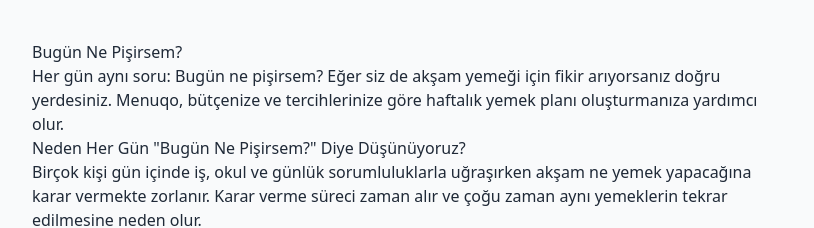
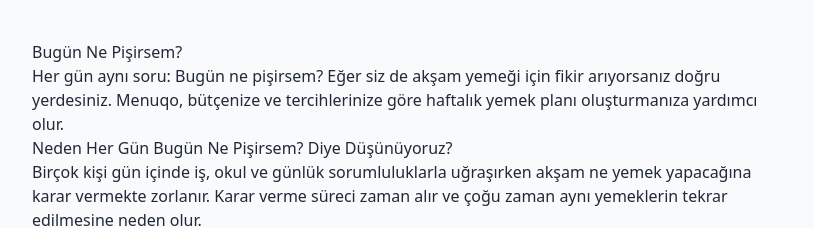
Before and after one commit to chemistleo/stackblitz-nextjsversion, a Next.js app: page /bugun-ne-pisirsem in a window 1280 px wide. Shown: the top 228 px of the page, without its empty margins (228-1042 px from the left). Built offline with nearby package versions, Linux system fonts and the light colour scheme.

Commit message:
bugs fixed

```diff
--- a/app/bugun-ne-pisirsem/page.js
+++ b/app/bugun-ne-pisirsem/page.js
@@ -15,7 +15,7 @@
           göre haftalık yemek planı oluşturmanıza yardımcı olur.
         </p>
 
-        <h2>Neden Her Gün "Bugün Ne Pişirsem?" Diye Düşünüyoruz?</h2>
+        <h2>Neden Her Gün Bugün Ne Pişirsem? Diye Düşünüyoruz?</h2>
 
         <p>
         Birçok kişi gün içinde iş, okul ve günlük sorumluluklarla uğraşırken
```
